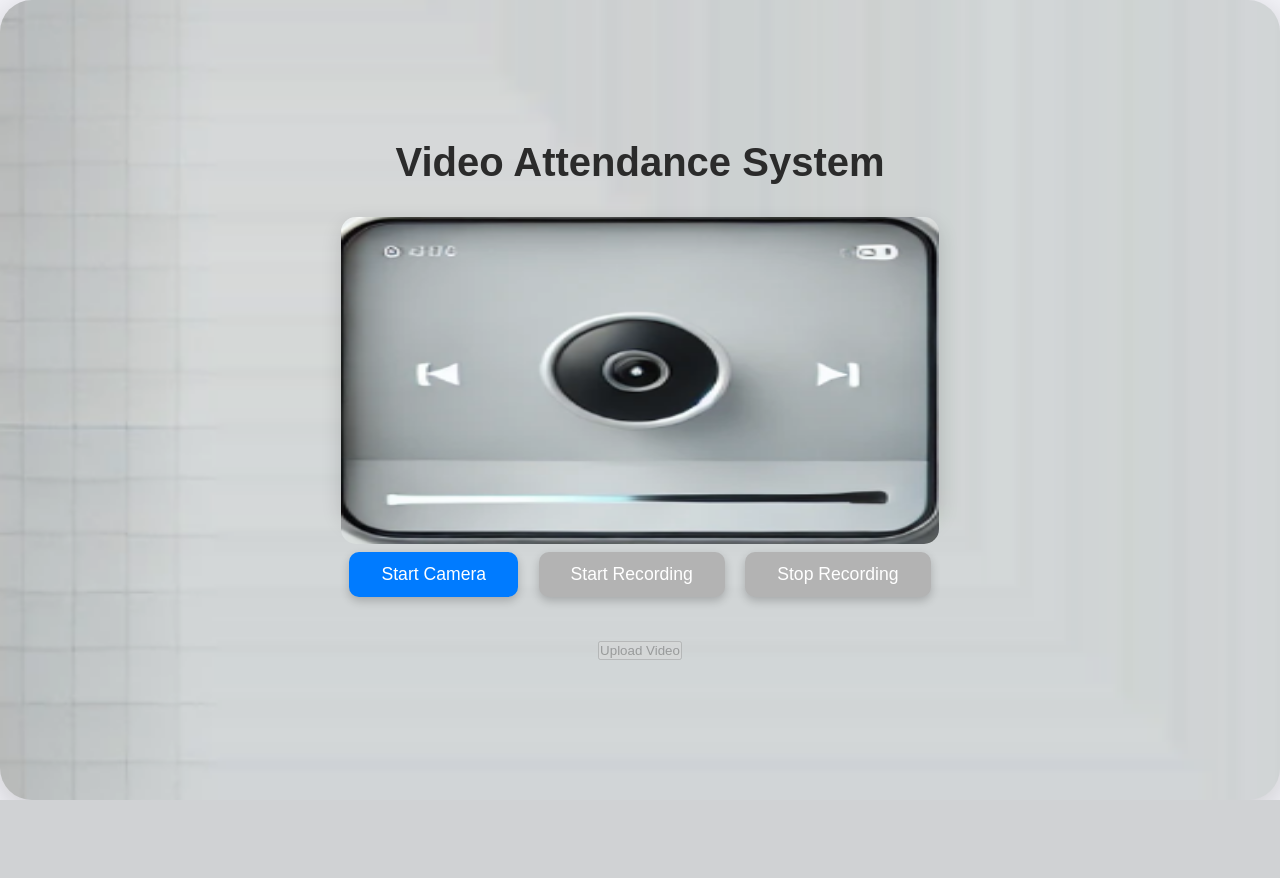
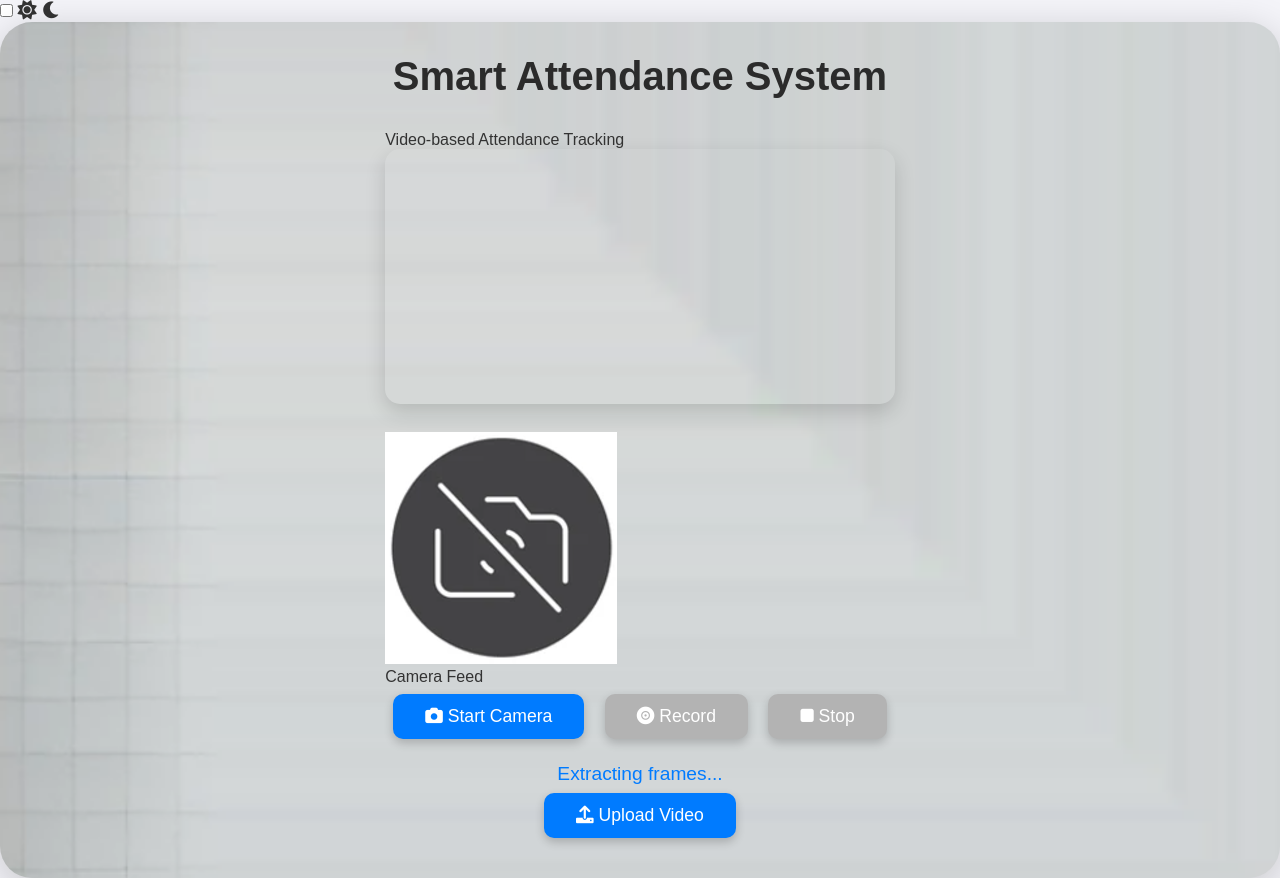
Before and after one commit to Bbs1412/SmartAttendanceSystem, a Flask app: page / in a window 1280 px wide. Before the commit the page ends 800 px from the top, so only its background shows below. Run offline with Flask 3, Linux system fonts and the light colour scheme; parts of the project's set-up code (start-up, migrations or seed data) failed here and were passed over.

Commit message:
Completely revamped web interface

```diff
--- a/Templates/index.html
+++ b/Templates/index.html
@@ -1,54 +1,87 @@
 <!DOCTYPE html>
-<html lang="en">
+<html lang="en" data-theme="dark">
 
 <head>
     <meta charset="UTF-8">
     <meta name="viewport" content="width=device-width, initial-scale=1.0">
-    <title>Video Attendance System</title>
+    <title>Smart Attendance System</title>
     <link rel="icon" href="/assets/infinity.ico" type="image/x-icon">
+    <link rel="stylesheet" href="https://cdnjs.cloudflare.com/ajax/libs/font-awesome/6.0.0/css/all.min.css">
     <link rel="stylesheet" href="/assets/style.css">
 </head>
 
 <body>
-    <div id="main">
-        <h1>Video Attendance System</h1>
-        <form id="uploadForm" action="/upload_video" method="post" enctype="multipart/form-data">
-            <div>
-                <div class="video-container">
-                    <video id="video" autoplay></video>
-                    <img id="placeholderImage" src="/assets/camera.png" alt="Placeholder Image">
-                </div>
-                <button type="button" id="startCamera">Start Camera</button>
-                <button type="button" id="startRecord" disabled>Start Recording</button>
-                <button type="button" id="stopRecord" disabled>Stop Recording</button>
+    <input type="checkbox" id="switch-button">
+    <label for="switch-button">
+        <i class="fas fa-sun"></i>
+        <i class="fas fa-moon"></i>
+    </label>
+
+    <div class="container" id="main">
+        <div class="card">
+            <div class="card-header">
+                <h1>Smart Attendance System</h1>
+                <p class="subtitle">Video-based Attendance Tracking</p>
             </div>
 
-            <!-- Hidden input for video data -->
-            <input type="hidden" name="video_data" id="videoData">
-            <input type="hidden" name="timestamps" id="timestamps">
-            <br><br>
+            <form id="uploadForm" action="/upload_video" method="post" enctype="multipart/form-data">
+                <div class="video-wrapper">
+                    <div class="video-container">
+                        <video id="video" autoplay></video>
+                        <div class="placeholder" id="placeholder">
+                            <!-- <img id="placeholderImage" src="/assets/camera.png" alt="Camera"> -->
+                            <img id="placeholderImage2" src="/assets/camera2.png" alt="Camera">
+                            <!-- <i class="fas fa-video"></i> -->
+                            <p>Camera Feed</p>
+                        </div>
+                    </div>
 
-            <span id="extracting_wait" style="display: none;">Extracting frames, please wait...</span>
-            <input type="submit" value="Upload Video" disabled>
-        </form>
-    </div>
+                    <div class="controls">
+                        <button type="button" id="startCamera" class="btn">
+                            <i class="fas fa-camera"></i>
+                            <span>Start Camera</span>
+                        </button>
+                        <button type="button" id="startRecord" class="btn" disabled>
+                            <i class="fas fa-record-vinyl"></i>
+                            <span>Record</span>
+                        </button>
+                        <button type="button" id="stopRecord" class="btn" disabled>
+                            <i class="fas fa-stop"></i>
+                            <span>Stop</span>
+                        </button>
+                    </div>
+                </div>
 
-    <div id="errBox">
-        <h1 id="proc_stat">Processing video, please wait...</h1>
-        <h2 id="upload_status"></h2>
-        <div id="attendance_div">
-            <img id="load" src="/assets/loading_5.gif" alt="Loading">
-            <h2 id="calc_attend">Checking Attendance...</h2>
+                <input type="hidden" name="video_data" id="videoData">
+                <input type="hidden" name="timestamps" id="timestamps">
+
+                <div class="upload-section">
+                    <div id="extracting_wait" class="status-message">
+                        <div class="spinner"></div>
+                        <span>Extracting frames...</span>
+                    </div>
+                    <button type="submit" class="btn submit-btn">
+                        <i class="fas fa-upload"></i>
+                        <span>Upload Video</span>
+                    </button>
+                </div>
+            </form>
         </div>
     </div>
 
-    <!-- Loader Element -->
-    <div id="loader">
-        <img src="/assets/loading_5.gif" alt="Loading">
+    <div id="errBox" class="modal">
+        <div class="modal-content" id="proc_stat">
+            <h2>Processing video...</h2>
+            <img src="/assets/loading_4.gif" alt="Processing">
+
+            <p id="upload_status"></p>
+            <div id="attendance_div">
+                <div class="loader"></div>
+                <p id="calc_attend">Checking Attendance...</p>
+            </div>
+        </div>
     </div>
 
-
-    <!-- attach the script.js -->
     <script src="/assets/script.js"></script>
 </body>
 
```
